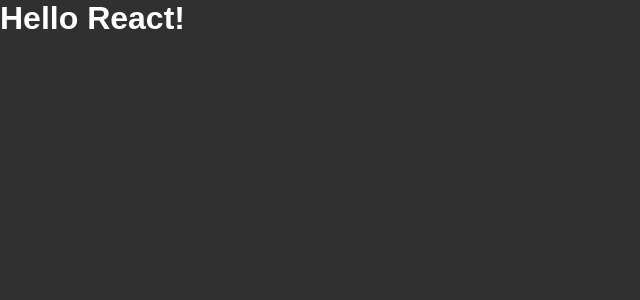
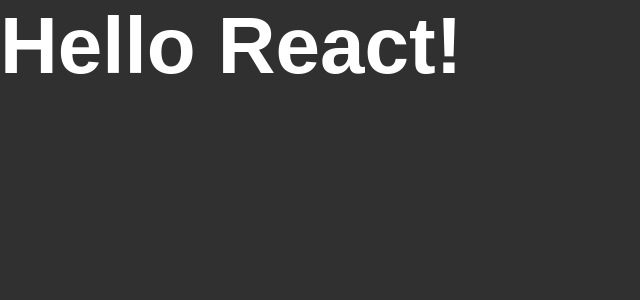
Before and after one commit to Gustavo032/Ignite-ReactJS, a React app in the folder 01-github-explorer/: page / in a window 1280 px wide. Shown: the top 300 px of the page, without its empty margins (0-640 px from the left). Built offline with nearby package versions, Linux system fonts and the light colour scheme.

Commit message:
Utilizando SASS

```diff
--- a/01-github-explorer/package.json
+++ b/01-github-explorer/package.json
@@ -20,6 +20,8 @@
     "cross-env": "^7.0.3",
     "css-loader": "^6.3.0",
     "html-webpack-plugin": "^5.3.2",
+    "node-sass": "^6.0.1",
+    "sass-loader": "^12.1.0",
     "style-loader": "^3.3.0",
     "webpack": "^5.53.0",
     "webpack-cli": "^4.8.0",
--- a/01-github-explorer/src/App.jsx
+++ b/01-github-explorer/src/App.jsx
@@ -1,4 +1,4 @@
-import './styles/global.css'
+import './styles/global.scss'
 
 export function App(){
     return <h1>Hello React!</h1>
--- a/01-github-explorer/src/styles/global.css
+++ /dev/null
@@ -1,11 +0,0 @@
-    * {
-        margin: 0;
-        padding:0;
-        box-sizing: border-box;
-    }
-
-    body {
-        font-family: Arial, Helvetica, sans-serif;
-        background: #303030;
-        color: #fff
-    }
--- /dev/null
+++ b/01-github-explorer/src/styles/global.scss
@@ -0,0 +1,15 @@
+    * {
+        margin: 0;
+        padding:0;
+        box-sizing: border-box;
+    }
+
+    body {
+        font-family: Arial, Helvetica, sans-serif;
+        background: #303030;
+        color: #fff;
+
+         h1 {
+            font-size: 80px;
+        }
+    }
--- a/01-github-explorer/webpack.config.js
+++ b/01-github-explorer/webpack.config.js
@@ -38,9 +38,9 @@
                 use: 'babel-loader',
             },
             {
-                test:/\.css$/,
+                test:/\.scss$/,
                 exclude: /node_modules/,
-                use: ['style-loader', 'css-loader']
+                use: ['style-loader', 'css-loader', 'sass-loader']
             }
         ],
     }
```
Also changed, not shown: 1 other file (tests, documents, lock files or other folders).
